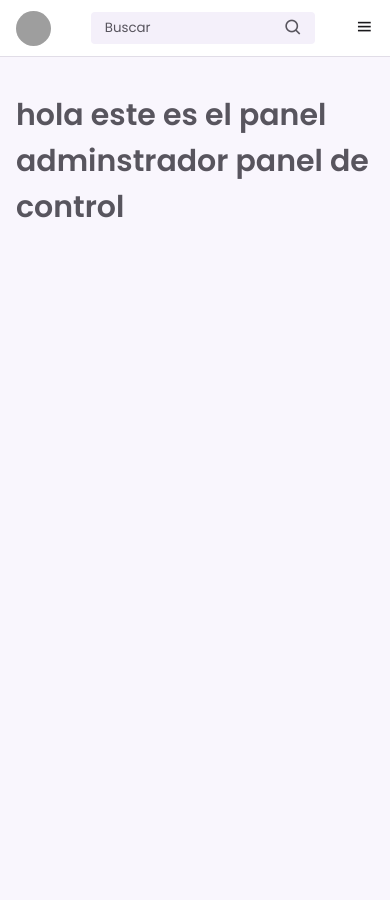
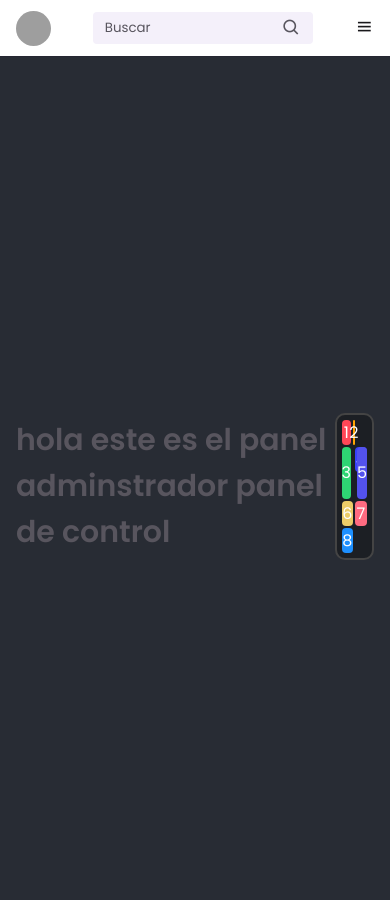
Before and after one commit to daniels-py/beauty-application, a Django app: page /auth/admin_dashboard/ in a window 390 px wide. Before the commit the page ends 218 px from the top, so only its background shows below. Run offline with Django 5.2, Linux system fonts and the light colour scheme; grey boxes are pictures that could not be loaded.

Commit message:
update de diseño principal

```diff
--- a/inventory/app_distributor/static/css/dashboar_content.css
+++ b/inventory/app_distributor/static/css/dashboar_content.css
@@ -0,0 +1,135 @@
+/* Reseteo básico para márgenes y padding */
+* {
+    margin: 0; /* Elimina los márgenes predeterminados de todos los elementos */
+    padding: 0; /* Elimina el padding predeterminado de todos los elementos */
+    box-sizing: border-box; /* Incluye padding y bordes en el ancho y alto total del elemento */
+}
+
+body {
+    display: flex; /* Activa el modelo Flexbox en el contenedor body */
+    justify-content: center; /* Centra horizontalmente los elementos dentro del body */
+    align-items: center; /* Centra verticalmente los elementos dentro del body */
+    height: 100vh; /* Establece la altura del body al 100% de la altura de la ventana del navegador */
+    background-color: #282c34; /* Establece un color de fondo oscuro para el body */
+}
+
+.grid-container {
+    display: grid;
+    grid-template-columns: repeat(8, 50px); /* Ocho columnas de 50px cada una */
+    grid-template-rows: repeat(8, 50px);    /* Ocho filas de 50px cada una */
+    gap: 2px; /* Espacio entre celdas */
+    background-color: #1c1f24;
+    padding: 5px;
+    border: 2px solid #444;
+    border-radius: 10px;
+}
+
+/* Bloques de la cuadrícula con posiciones y tamaños únicos */
+.block {
+    display: flex;
+    align-items: center;
+    justify-content: center;
+    font-size: 1rem;
+    color: white;
+    background-color: #61dafb;
+    border-radius: 4px;
+}
+
+/* Estilos únicos para cada bloque para simular las piezas de Tetris */
+.block1 {
+    grid-column: 1 / span 2; /* Ocupa 2 columnas */
+    grid-row: 1 / span 2;    /* Ocupa 2 filas */
+    background-color: #ff4757;
+}
+
+.block2 {
+    grid-column: 4 / span 3; /* Ocupa 3 columnas */
+    grid-row: 1 / span 1;    /* Ocupa 1 fila */
+    background-color: #ffa502;
+}
+
+.block3 {
+    grid-column: 1 / span 1; /* Ocupa 1 columna */
+    grid-row: 3 / span 4;    /* Ocupa 4 filas */
+    background-color: #2ed573;
+}
+
+.block4 {
+    grid-column: 5 / span 2; /* Ocupa 2 columnas */
+    grid-row: 3 / span 2;    /* Ocupa 2 filas */
+    background-color: #3742fa;
+}
+
+.block5 {
+    grid-column: 8 / span 1; /* Ocupa 1 columna */
+    grid-row: 2 / span 3;    /* Ocupa 3 filas */
+    background-color: #5352ed;
+}
+
+.block6 {
+    grid-column: 3 / span 2; /* Ocupa 2 columnas */
+    grid-row: 6 / span 3;    /* Ocupa 3 filas */
+    background-color: #eccc68;
+}
+
+.block7 {
+    grid-column: 6 / span 3; /* Ocupa 3 columnas */
+    grid-row: 6 / span 1;    /* Ocupa 1 fila */
+    background-color: #ff6b81;
+}
+
+.block8 {
+    grid-column: 1 / span 2; /* Ocupa 2 columnas */
+    grid-row: 8 / span 1;    /* Ocupa 1 fila */
+    background-color: #1e90ff;
+}
+
+
+/* Media query para pantallas más pequeñas */
+@media (max-width: 600px) {
+    .grid-container {
+        grid-template-columns: repeat(4, 1fr); /* Cambia a 4 columnas */
+        grid-template-rows: repeat(4, 1fr); /* Cambia a 4 filas */
+    }
+
+    /* Ajusta el tamaño de los bloques para la cuadrícula más pequeña */
+    .block1 {
+        grid-column: 1 / span 1;
+        grid-row: 1 / span 1;
+    }
+
+    .block2 {
+        grid-column: 2 / span 2;
+        grid-row: 1 / span 1;
+    }
+
+    .block3 {
+        grid-column: 1 / span 1;
+        grid-row: 2 / span 2;
+    }
+
+    .block4 {
+        grid-column: 3 / span 2;
+        grid-row: 2 / span 1;
+    }
+
+    .block5 {
+        grid-column: 4 / span 1;
+        grid-row: 2 / span 2;
+    }
+
+    .block6 {
+        grid-column: 1 / span 2;
+        grid-row: 4 / span 1;
+    }
+
+    .block7 {
+        grid-column: 3 / span 2;
+        grid-row: 4 / span 1;
+    }
+
+    .block8 {
+        grid-column: 1 / span 2;
+        grid-row: 5 / span 1;
+    }
+}
--- a/inventory/app_distributor/static/css/sidebar.css
+++ b/inventory/app_distributor/static/css/sidebar.css
@@ -219,6 +219,7 @@ img {
 
 
 
+
 /* ========== MEDIA QUERIES ==========*/
 @media screen and (max-width: 320px) {
   .header__search {
--- a/inventory/app_distributor/templates/components/dashboar_content.html
+++ b/inventory/app_distributor/templates/components/dashboar_content.html
@@ -5,10 +5,19 @@
 <head>
     <meta charset="UTF-8">
     <meta name="viewport" content="width=device-width, initial-scale=1.0">
-    <link rel="stylesheet" href="{% static 'css/dashboard_content.css' %}" />
+    <link rel="stylesheet" href="{% static 'css/dashboar_content.css' %}" />
     <title>Document</title>
 </head>
 <body>
-
+    <div class="grid-container">
+        <div class="block block1">1</div>
+        <div class="block block2">2</div>
+        <div class="block block3">3</div>
+        <div class="block block4">4</div>
+        <div class="block block5">5</div>
+        <div class="block block6">6</div>
+        <div class="block block7">7</div>
+        <div class="block block8">8</div>
+    </div>
 </body>
 </html>
```
